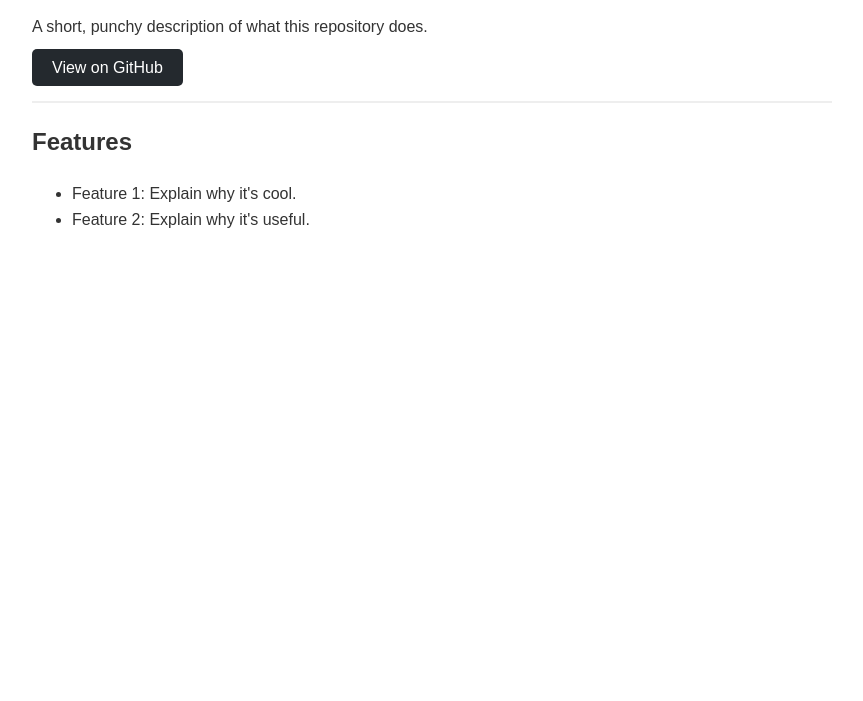
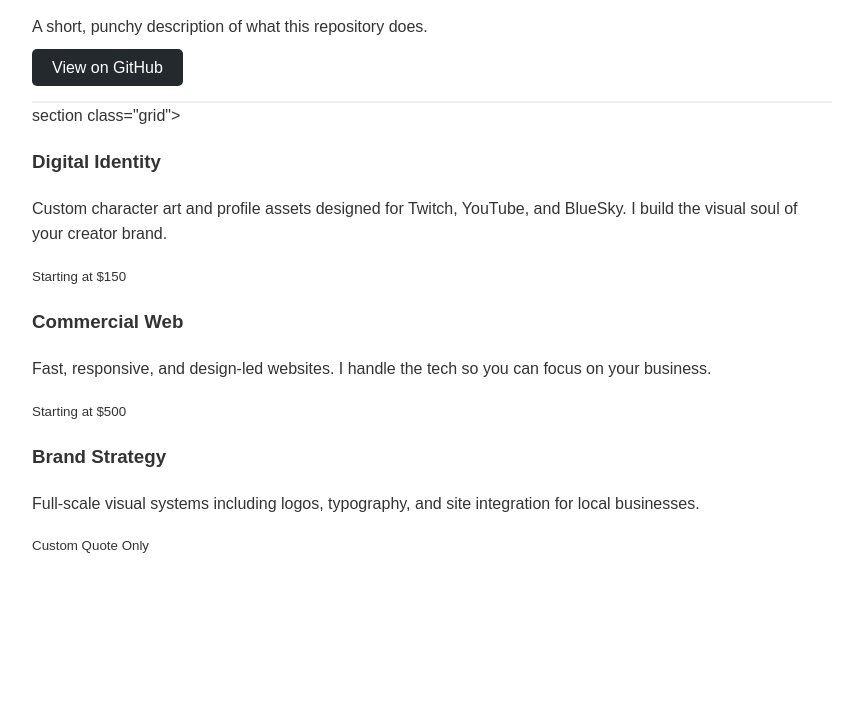
Before and after one commit to Dante-V333/customsite, a plain HTML site: page index.html in a window 1280 px wide. Shown: the part 99-800 px from the top of the page, without its empty margins (208-1071 px from the left). Drawn offline with Linux system fonts and the light colour scheme.

Commit message:
Update index.html

```diff
--- a/index.html
+++ b/index.html
@@ -3,7 +3,7 @@
 <head>
     <meta charset="UTF-8">
     <meta name="viewport" content="width=device-width, initial-scale=1.0">
-    <title>My Project Site</title>
+    <title> Digital Brand Designer, Web Developer</title>
     <style>
         body { font-family: sans-serif; line-height: 1.6; max-width: 800px; margin: 40px auto; padding: 0 20px; color: #333; }
         header { border-bottom: 2px solid #eee; padding-bottom: 20px; }
@@ -12,17 +12,28 @@
 </head>
 <body>
     <header>
-        <h1>Project Name</h1>
+        <h1>Dante Hamilton</h1>
         <p>A short, punchy description of what this repository does.</p>
         <a href="https://github.com/YOUR_USER/YOUR_REPO" class="btn">View on GitHub</a>
     </header>
 
-    <main>
-        <h2>Features</h2>
-        <ul>
-            <li>Feature 1: Explain why it's cool.</li>
-            <li>Feature 2: Explain why it's useful.</li>
-        </ul>
+ section class="grid">
+    <div class="card">
+        <h3>Digital Identity</h3>
+        <p>Custom character art and profile assets designed for Twitch, YouTube, and BlueSky. I build the visual soul of your creator brand.</p>
+        <small>Starting at $150</small>
+    </div>
+    <div class="card">
+        <h3>Commercial Web</h3>
+        <p>Fast, responsive, and design-led websites. I handle the tech so you can focus on your business.</p>
+        <small>Starting at $500</small>
+    </div>
+    <div class="card">
+        <h3>Brand Strategy</h3>
+        <p>Full-scale visual systems including logos, typography, and site integration for local businesses.</p>
+        <small>Custom Quote Only</small>
+    </div>
+</section>
     </main>
 </body>
 </html>
```
